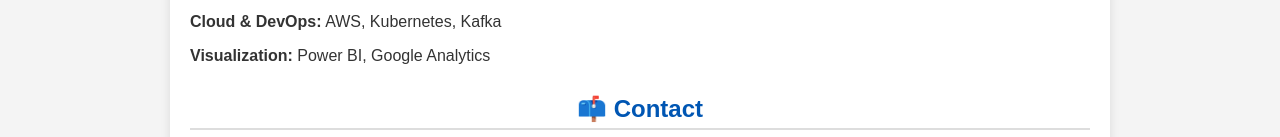
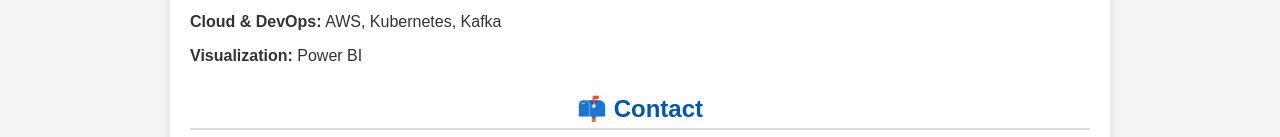
Before and after one commit to RigvedaVangipurapu/RigvedaVangipurapu.github.io, a plain HTML site: page index.html in a window 1280 px wide. Shown: the part 1194-1331 px from the top of the page. Drawn offline with Linux system fonts and the light colour scheme.

Commit message:
Update index.html

```diff
--- a/index.html
+++ b/index.html
@@ -88,7 +88,7 @@
             <p><strong>Programming:</strong> Python, Java, C++, JavaScript, R</p>
             <p><strong>Frameworks:</strong> Django, Node.js, React.js</p>
             <p><strong>Cloud & DevOps:</strong> AWS, Kubernetes, Kafka</p>
-            <p><strong>Visualization:</strong> Power BI, Google Analytics</p>
+            <p><strong>Visualization:</strong> Power BI</p>
         </section>
 
         <section class="contact">
```
